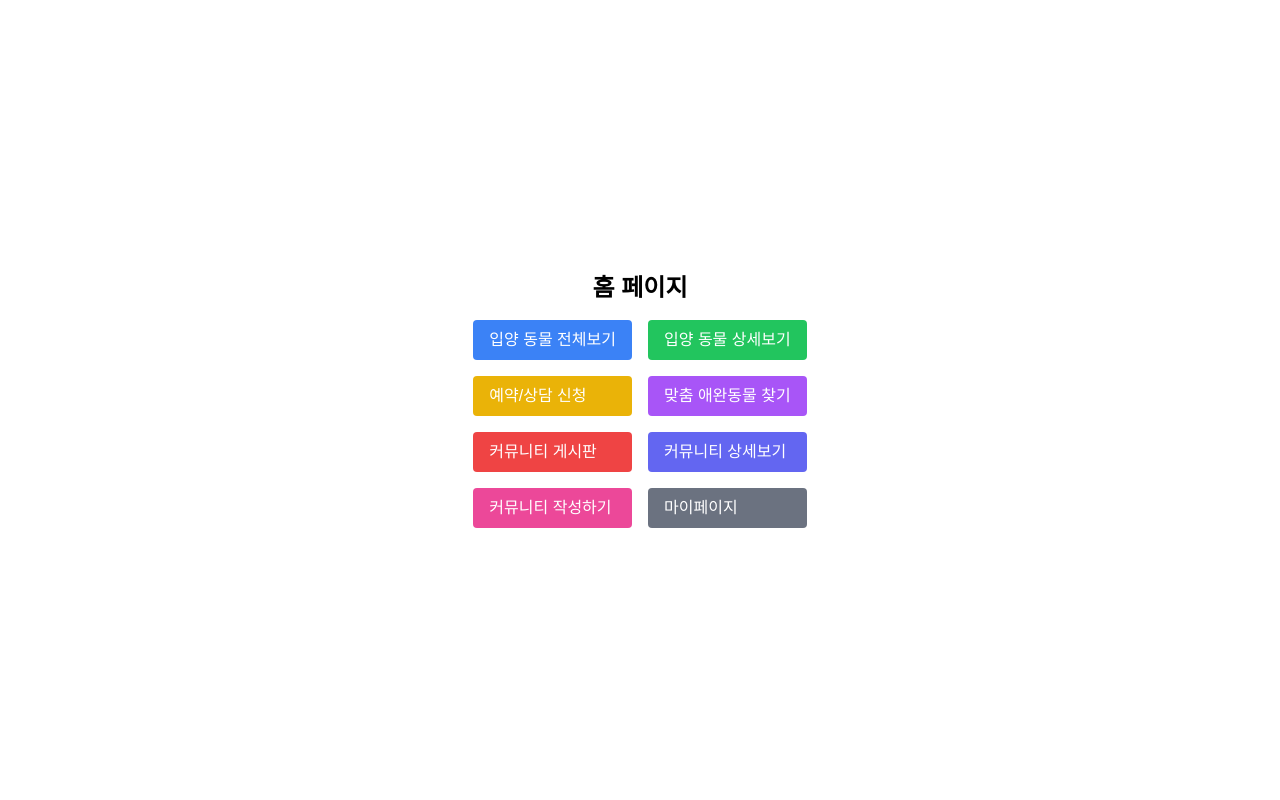
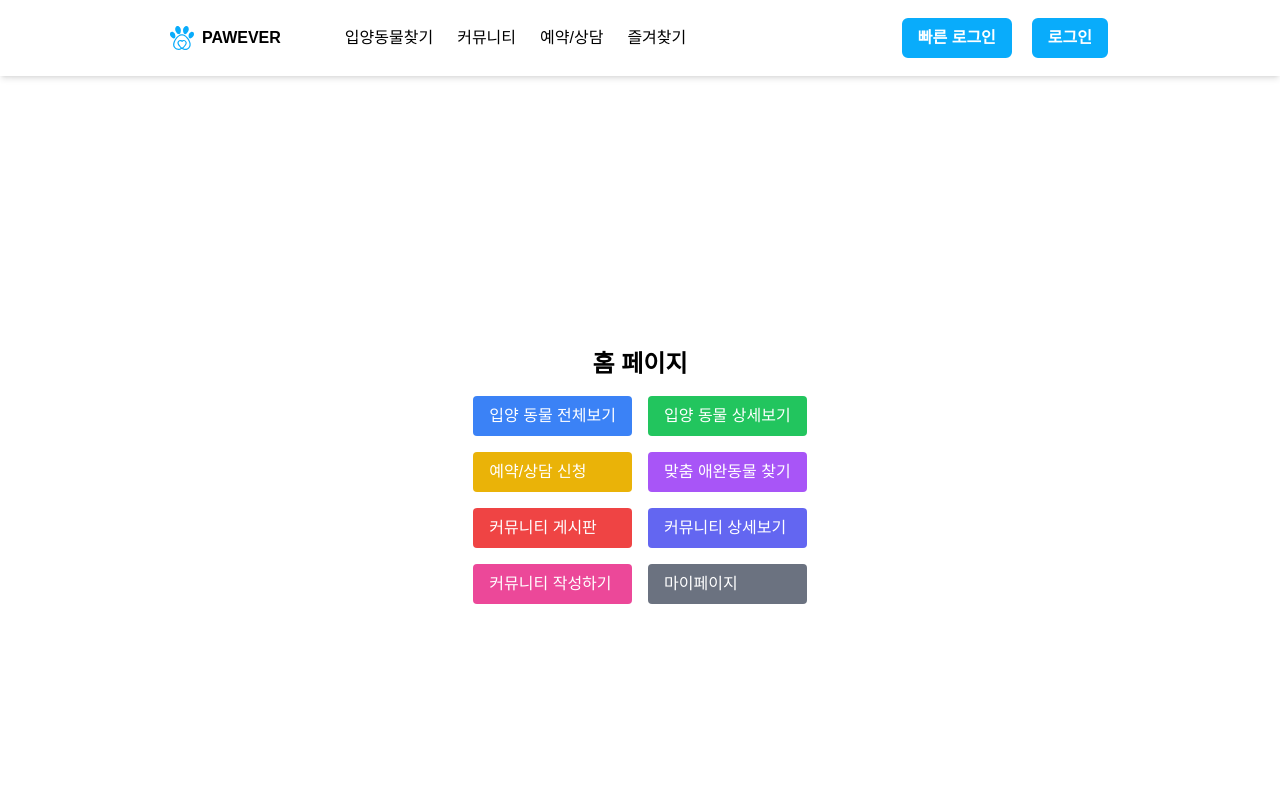
Before and after one commit to prgrms-web-devcourse-final-project/WEB2_3_pawEver_FE, a React (Vite) app: page / in a window 1280 px wide. Shown: the top 800 px of the page. Built offline with nearby package versions, Linux system fonts and the light colour scheme.

Commit message:
✔ 라우팅 오류 수정

```diff
--- a/src/Router.tsx
+++ b/src/Router.tsx
@@ -9,10 +9,12 @@ import CommunityDetail from "./pages/communitydetail/CommunityDetail";
 import EditCommunity from "./pages/EditCommunity/EditCommunity";
 import UserPage from "./pages/UserPage/UserPage";
 import NotFound from "./pages/NotFound/NotFound";
+import RootLayout from "./components/layout/RootLayout";
 
 export default function Router() {
   return (
     <Routes>
+      <Route element={<RootLayout />}>
         <Route path="/" element={<Home />} />
         <Route path="/AnimalBoard" element={<AnimalBoard />} />
         <Route path="/AnimalDetail/:id" element={<AnimalDetail />} />
@@ -22,6 +24,8 @@ export default function Router() {
         <Route path="/CommunityDetail/:id" element={<CommunityDetail />} />
         <Route path="/EditCommunity" element={<EditCommunity />} />
         <Route path="/UserPage/:userId" element={<UserPage />} />
+      </Route>
+
       <Route path="*" element={<NotFound />} />
     </Routes>
   );
```
Lines whose indentation alone changed are shown as unchanged.
